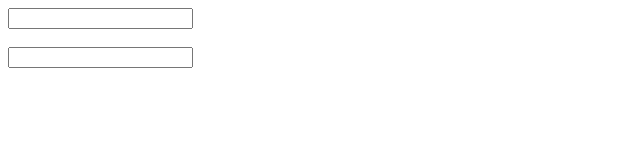
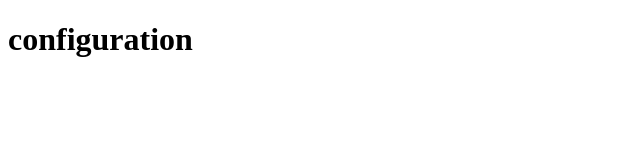
Before and after one commit to precool31/username-form, a website: page public/index.html in a window 1280 px wide. Shown: the whole page, without its empty margins (0-640 px from the left). Drawn offline with nearby package versions, Linux system fonts and the light colour scheme.

Commit message:
Update index.html

```diff
--- a/public/index.html
+++ b/public/index.html
@@ -26,23 +26,7 @@
 
 
 <body>
-   <form id="form">
-      <input type="text" id="username" name="username" />
-
-      <br />
-      <br />
-
-      <input
-        type="password"
-        id="password"
-        name="password"
-        autocomplete="on"
-      />
-
-      <br />
-      <br />
-
-    </form>
+  <h1>configuration</h1>
 </body>
 
 </html>
```
